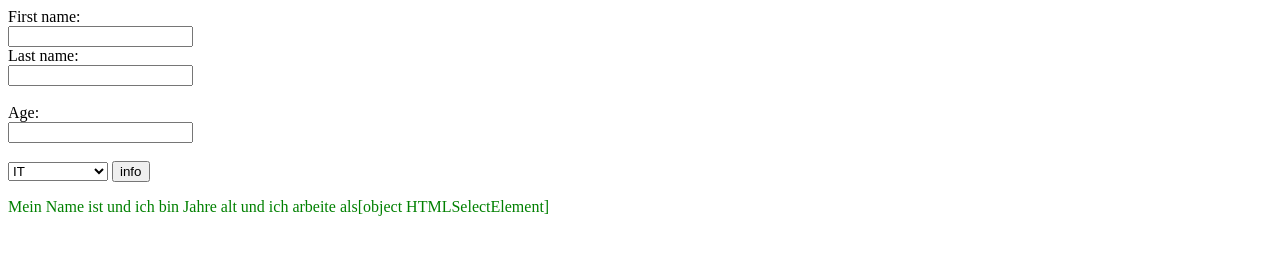
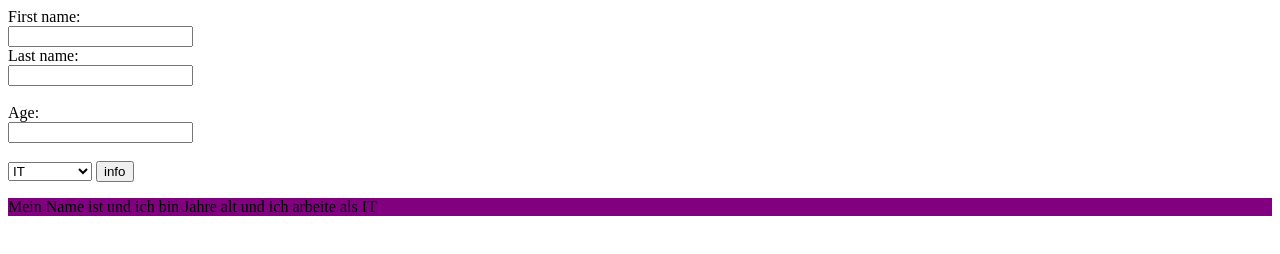
Before and after one commit to jani72/CLMFS-JavaScript---Day4---Janos---Sumon, a plain HTML site: page Exercise 2.html in a window 1280 px wide. Both pictures are taken after a click on the button "info". Drawn offline with Linux system fonts and the light colour scheme.

Commit message:
Exercise 2 fertig

```diff
--- a/Exercise 2.html
+++ b/Exercise 2.html
@@ -13,9 +13,8 @@
     <label for="lname">Age:</label><br>
     <input type="text" id="age" name="age"><br><br>
     <select name="profession" id="profession">
-        <option id="IT" name="IT" value="1">IT</option>
-        <option id="Hospitality" name="Hospitality" value="2">Hospitality</option>
-        <option>Ski Instructor</option>
+        <option value="IT">IT</option>
+        <option value="Hospitality">Hospitality</option>
       </select>
 
 
@@ -36,6 +35,7 @@
         var lname=document.getElementById("lname").value;
         var age=document.getElementById("age").value;
         var a=document.getElementById("profession").value;
+        console.log(a);
         switch(a){
             case("IT"):
             document.getElementById("result").style.background="purple";
@@ -47,7 +47,7 @@
             document.getElementById("result").style.color="green";
 
         }
-        document.getElementById("result").innerHTML="Mein Name ist "+fname+" und ich bin "+age+" Jahre alt und ich arbeite als" +profession;
+        document.getElementById("result").innerHTML="Mein Name ist "+fname +" "+lname+" und ich bin "+age+" Jahre alt und ich arbeite als " +a;
 
     }
 
```
